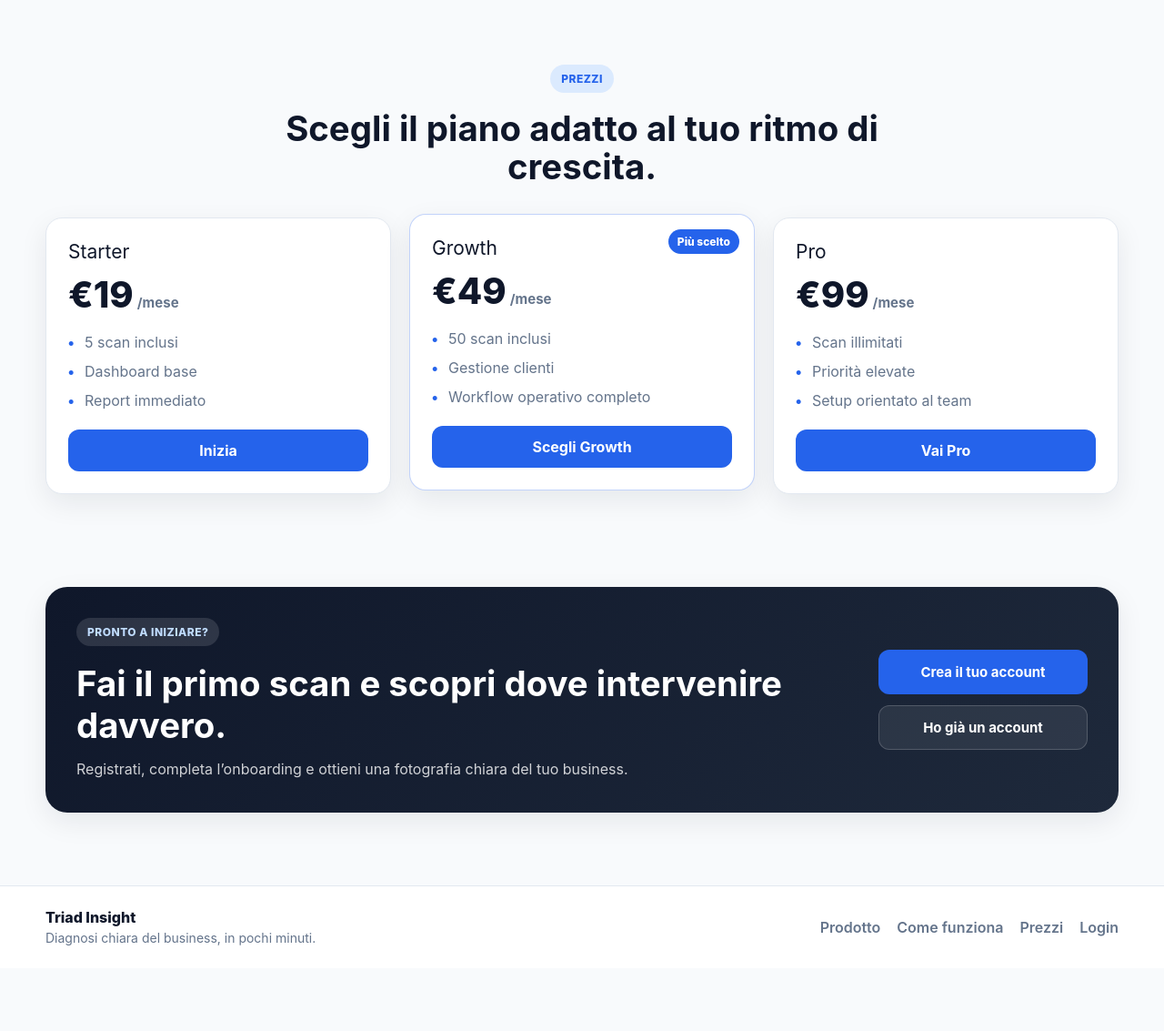
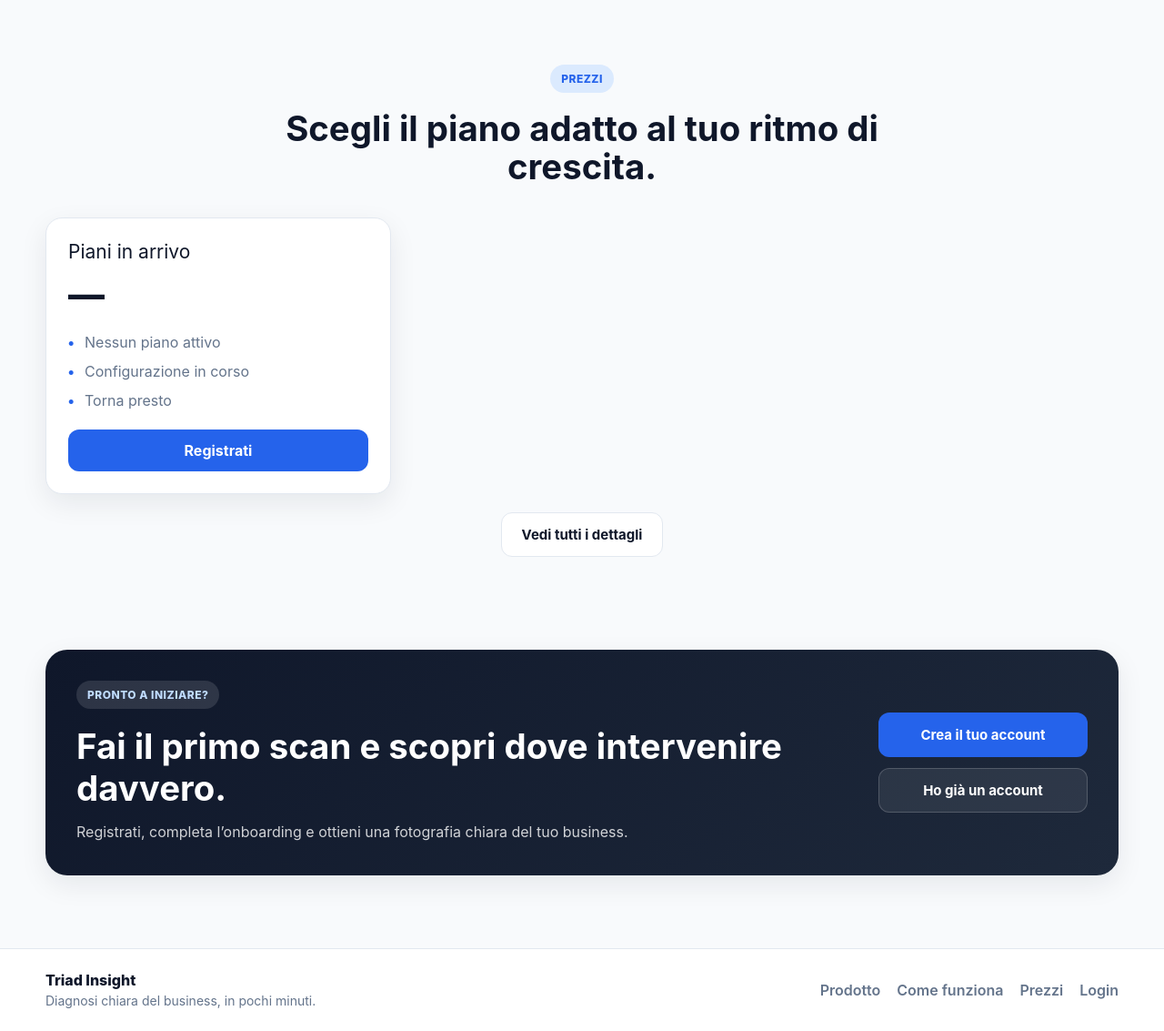
Before and after one commit to adiutorialessandro/saas_full, a Flask app: page / in a window 1280 px wide. Shown: the part 2320-3453 px from the top of the page at 91% size. Before the commit the page ends 3359 px from the top, so only its background shows below. Run offline with Flask 3, Linux system fonts and the light colour scheme; data that the repository does not hold is empty.

Commit message:
Make landing and pricing fully dynamic from plans

```diff
--- a/app/__init__.py
+++ b/app/__init__.py
@@ -8,11 +8,13 @@ from .routes.scans import bp as scans_bp
 from .routes.admin import bp as admin_bp
 from .routes.billing import bp as billing_bp
 
+# importa i model per SQLAlchemy / Alembic
 from .models.user import User
 from .models.organization import Organization
 from .models.membership import Membership
 from .models.scan import Scan
 from .models.plan import Plan
+
 
 def create_app():
     app = Flask(__name__)
--- a/app/templates/landing.html
+++ b/app/templates/landing.html
@@ -10,7 +10,7 @@
 <body>
   <header class="site-header">
     <div class="container nav">
-      <a class="brand" href="#">
+      <a class="brand" href="{{ url_for('home') }}">
         <span class="brand-mark">▲</span>
         <span class="brand-text">Triad Insight</span>
       </a>
@@ -18,7 +18,7 @@
       <nav class="nav-links">
         <a href="#prodotto">Prodotto</a>
         <a href="#come-funziona">Come funziona</a>
-        <a class="btn btn-secondary" href="{{ url_for('pricing') }}">Vedi tutti i dettagli</a>
+        <a href="{{ url_for('pricing') }}">Prezzi</a>
         <a href="{{ url_for('auth.login') }}">Login</a>
       </nav>
 
@@ -203,39 +203,48 @@
         </div>
 
         <div class="card-grid three pricing-grid">
-          <article class="price-card">
-            <div class="price-name">Starter</div>
-            <div class="price-value">€19<span>/mese</span></div>
-            <ul>
-              <li>5 scan inclusi</li>
-              <li>Dashboard base</li>
-              <li>Report immediato</li>
-            </ul>
-            <a class="btn btn-block" href="{{ url_for('auth.register') }}">Inizia</a>
-          </article>
+          {% if plans %}
+            {% for plan in plans[:3] %}
+              {% set featured = (loop.index == 2) %}
+              <article class="price-card {% if featured %}featured{% endif %}">
+                {% if featured %}
+                  <div class="price-badge">Più scelto</div>
+                {% endif %}
 
-          <article class="price-card featured">
-            <div class="price-badge">Più scelto</div>
-            <div class="price-name">Growth</div>
-            <div class="price-value">€49<span>/mese</span></div>
-            <ul>
-              <li>50 scan inclusi</li>
-              <li>Gestione clienti</li>
-              <li>Workflow operativo completo</li>
-            </ul>
-            <a class="btn btn-block" href="{{ url_for('auth.register') }}">Scegli Growth</a>
-          </article>
+                <div class="price-name">{{ plan.name }}</div>
+                <div class="price-value">€{{ "%.0f"|format(plan.price_month or 0) }}<span>/mese</span></div>
 
-          <article class="price-card">
-            <div class="price-name">Pro</div>
-            <div class="price-value">€99<span>/mese</span></div>
-            <ul>
-              <li>Scan illimitati</li>
-              <li>Priorità elevate</li>
-              <li>Setup orientato al team</li>
-            </ul>
-            <a class="btn btn-block" href="{{ url_for('auth.register') }}">Vai Pro</a>
-          </article>
+                <ul>
+                  <li>
+                    {% if plan.scan_limit == -1 %}
+                      Scan illimitati
+                    {% else %}
+                      {{ plan.scan_limit }} scan inclusi
+                    {% endif %}
+                  </li>
+                  <li>Dashboard cliente</li>
+                  <li>Report immediato</li>
+                </ul>
+
+                <a class="btn btn-block" href="{{ url_for('auth.register') }}">Inizia</a>
+              </article>
+            {% endfor %}
+          {% else %}
+            <article class="price-card">
+              <div class="price-name">Piani in arrivo</div>
+              <div class="price-value">—</div>
+              <ul>
+                <li>Nessun piano attivo</li>
+                <li>Configurazione in corso</li>
+                <li>Torna presto</li>
+              </ul>
+              <a class="btn btn-block" href="{{ url_for('auth.register') }}">Registrati</a>
+            </article>
+          {% endif %}
+        </div>
+
+        <div style="text-align:center; margin-top:20px;">
+          <a class="btn btn-secondary btn-lg" href="{{ url_for('pricing') }}">Vedi tutti i dettagli</a>
         </div>
       </div>
     </section>
@@ -268,7 +277,7 @@
       <div class="footer-links">
         <a href="#prodotto">Prodotto</a>
         <a href="#come-funziona">Come funziona</a>
-        <a href="#prezzi">Prezzi</a>
+        <a href="{{ url_for('pricing') }}">Prezzi</a>
         <a href="{{ url_for('auth.login') }}">Login</a>
       </div>
     </div>
```
